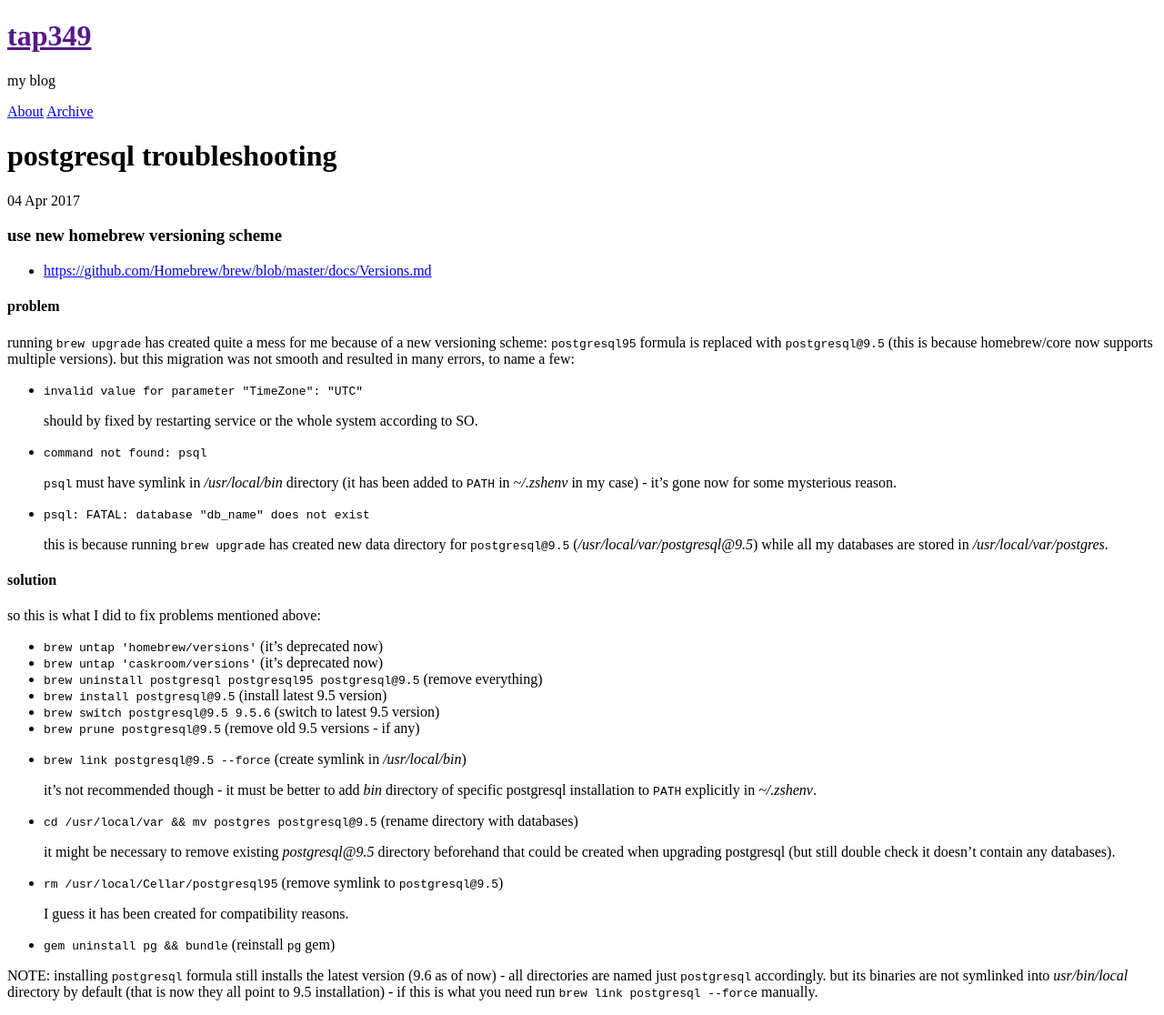
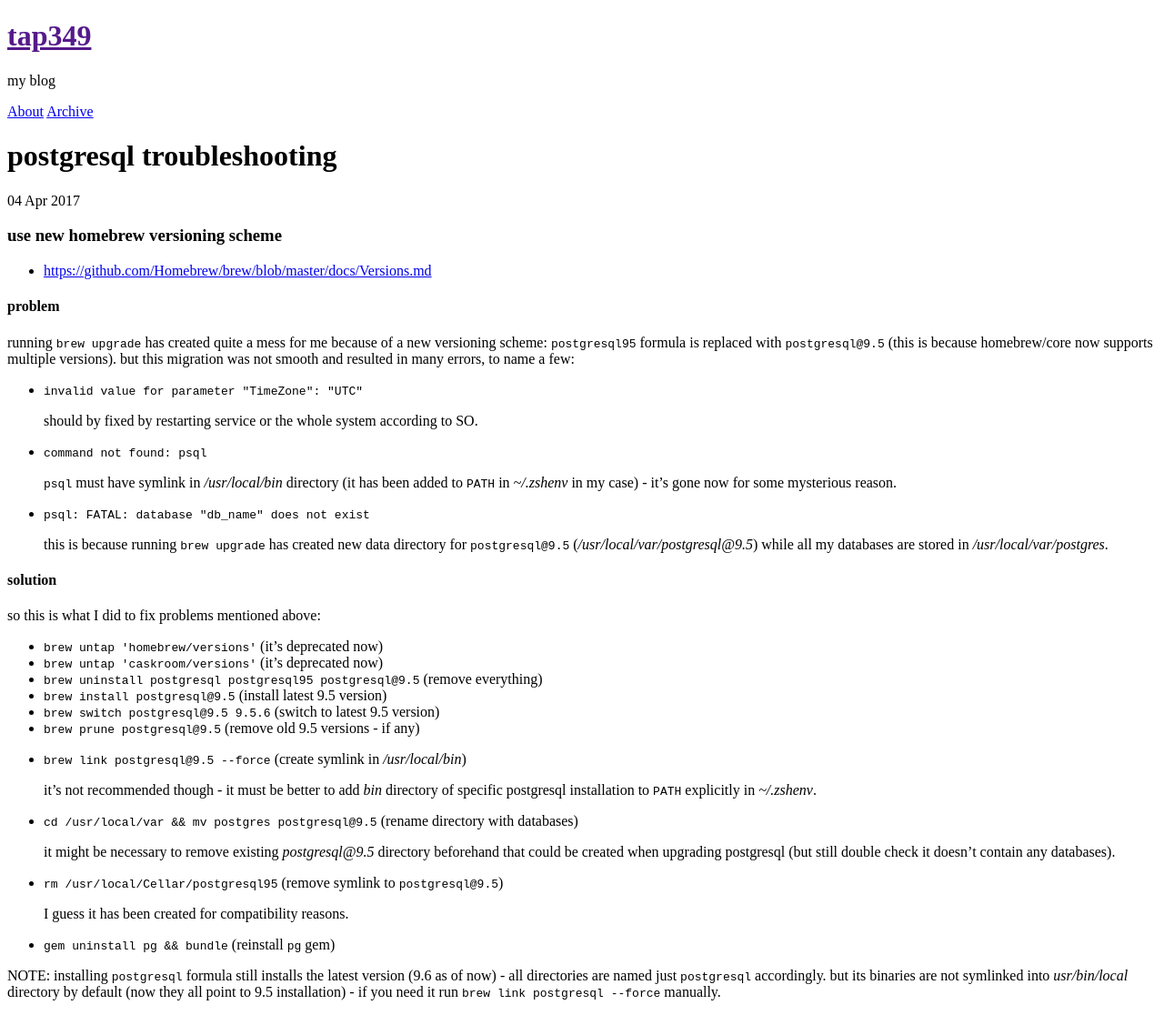
Before and after one commit to tap349/tap349.github.io, a Jekyll site: the page built from _posts/2017-04-04-postgresql-troubleshooting.md, in a window 1280 px wide. Shown: the whole page at 91% size. Built offline with Jekyll 4.4.1, drawn with Linux system fonts in a browser that asks for light colours.

Commit message:
update 2017-04-04_22:19:30

```diff
--- a/_posts/2017-04-04-postgresql-troubleshooting.md
+++ b/_posts/2017-04-04-postgresql-troubleshooting.md
@@ -65,5 +65,5 @@ so this is what I did to fix problems mentioned above:
 NOTE: installing `postgresql` formula still installs the latest version
       (9.6 as of now) - all directories are named just `postgresql` accordingly.
       but its binaries are not symlinked into _usr/bin/local_ directory
-      by default (that is now they all point to 9.5 installation) -
-      if this is what you need run `brew link postgresql --force` manually.
+      by default (now they all point to 9.5 installation) -
+      if you need it run `brew link postgresql --force` manually.
```
